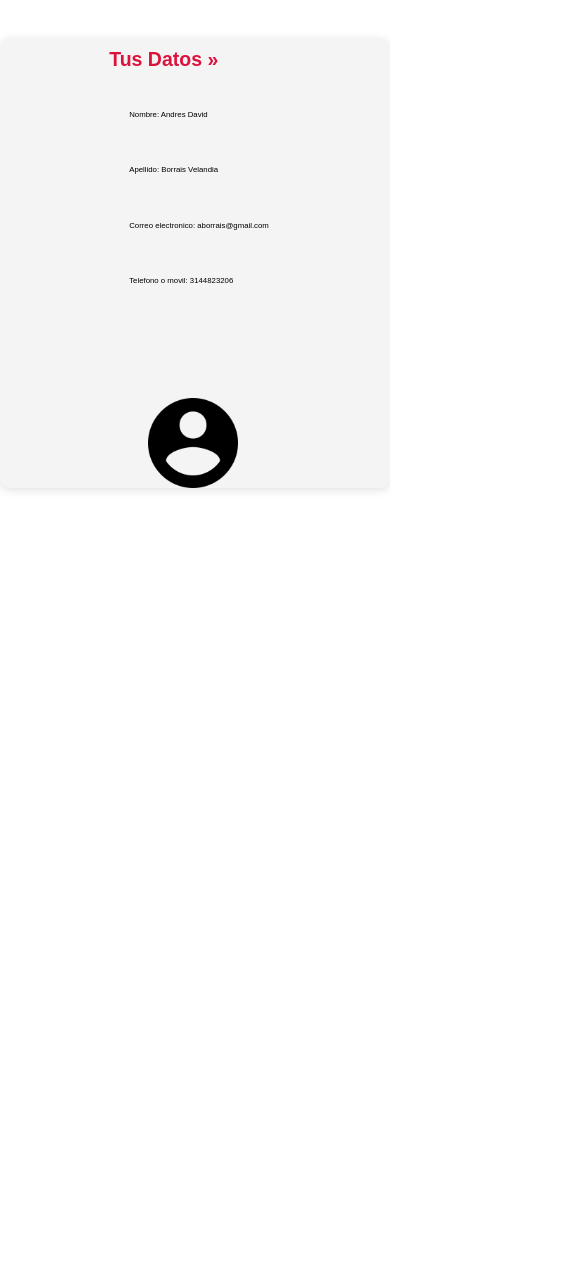
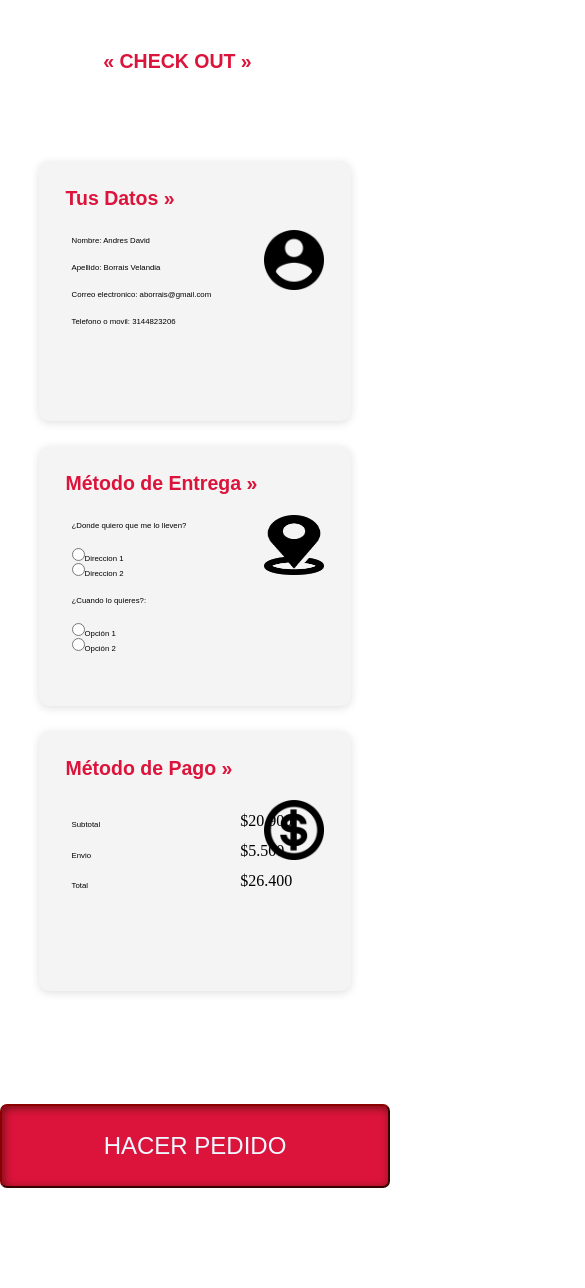
Before and after one commit to KEVING009/ACTIVIDAD, a plain HTML site: page index.html in a window 390 px wide. Shown: the top 1288 px of the page, 585 px wide, since content can reach past the window. Before the commit the page ends 904 px from the top, so only its background shows below. Drawn offline with Linux system fonts and the light colour scheme.

Commit message:
tenth commit

```diff
--- a/css/style.css
+++ b/css/style.css
@@ -8,7 +8,7 @@
 }
 
 body{
-    font-size-adjust: 2000%;
+   font-size-adjust: 100%;
    height: 100%;
    background-color: rgb(255, 255, 255);
 }
@@ -18,19 +18,60 @@
    font-size: clamp(6px, 5vw, 2.0rem);
    margin-bottom:clamp(0.4em,3vh,1em) ;
    color: crimson;
+   width: 70vh;
+
+}
+.title .check{
+  justify-content: center;
+  display: flex;
 
 
 }
 
- .card-container{
+.container{
    display: flex;
+   flex-direction: column;
+   width: 100%;
+   height: 135%;
+   margin-top: -80px;
    justify-content: center;
+
+
+
+}
+
+.card-container1{
+   display: flex;
+   justify-content: space-around;
    align-items: center;
    width: 100%;
    height: 100%;
-    margin-top: -126vh;
+
 }
+.card-container2{
+  display: flex;
+  justify-content: space-around;
+  align-items: center;
+  width: 100%;
+  height: 100%;
 
+}
+.card-container3{
+  display: flex;
+  justify-content: space-around;
+  align-items: center;
+  width: 100%;
+  height: 100%;
+
+}
+.card-container4{
+  display: flex;
+  justify-content: space-around;
+  align-items: center;
+  width: 100%;
+  height: 100%;
+
+}
 .card{
    display: flex;
    justify-content: center;
@@ -43,19 +84,15 @@
 
 }
 
- .image-container{
-    width: 30%;
-    height: 40%;
+img{
+   width: 7%;
+   height: 30%;
    margin-top: -20%;
-    margin-left: 40%;
+   margin-left:20%;
 }
- .content-container{
-    display: flex;
-    flex-direction: column;
-    width: 50%;
-    padding: clamp(10px,2vw,2.5em) clamp(8px,3vw,2.5em);
 
- }
+
+
 
 
 .content-container h1{
@@ -63,6 +100,7 @@
    margin: 0 1.8em 0 0;
    font-size: clamp(6px, 5vw, 2.0rem);
    margin-bottom:clamp(0.4em,3vh,1em) ;
+
 
 }
 
@@ -74,18 +112,94 @@
    margin-bottom:0.8em;
    font-family: sans-serif;
    font-size: clamp(3px,2vw, 1.0rem);
+
 }
 .title{
    display: flex;
    justify-content: center;
    align-items: center;
    margin-top: 60px;
+   height: 20vh;
+
+}
+.pedido{
+  background-color: crimson;
+  font-size: x-large;
+  color: aliceblue;
+  display: flex;
+  justify-content: center;
+  align-items: center;
+  align-self: center;
+  width: 68vh;
+  height: 10vh;
+  border-color: darkred;
+  border-radius: 7px;
+  box-shadow: inset  rgba(97, 15, 15, 0.877) 2px 2px 8px 0px;
+
+}
+p.subtotal {
+
+  margin-top: 15px;
+
+}
+p.envio {
+
+  margin-top: 15px;
+
+}
+p.total {
+  margin-top:15px;
+
+}
+label.subtotal {
+  margin-left: 70%;
+  margin-top: -30px;
+  width: 100px;
+}
+
+label.envio {
+  margin-left: 70%;
+  margin-top: -30px;
+  width: 100px;
+}
+
+label.total {
+  margin-left: 70%;
+  margin-top: -30px;
+  width: 100px;
 
 }
 
+@media (max-width: 1146px) {
+  .card{
+     display: flex;
+     justify-content: center;
+     align-items: center;
+     width: 80%;
+     height: 80%;
+
+  }
+  .content-container{
+     display: flex;
+     flex-direction: column;
+     justify-content: start;
+     align-items: safe;
+     width: 80%;
+     height: 80%;
+
+  }
+  img{
+     margin-left: -6vh;
+     height: 60px;
+     width: 60px;
+  }
+}
+
+
 @media (max-width: 650px) {
      p{
-            padding: 20px;
+           padding: 6px;
+        font-size: 1px;
      }
 }
 
@@ -93,19 +207,78 @@
      .card {
 
           display: flex;
-           flex-direction: column;
-           height: 450px;
+
+          height: 260px;
 
      }
 }
 
 @media (max-width: 650px) {
-      .image-container{
-        margin-left: -2vh;
+  .content-container {
+
+       display: flex;
 
 
-            height: 20%;
-            width: 20%;
+
+  }
+}
+
+@media (max-height: 700px) {
+   .card{
+       height: fit-content;
+   }
+}
+@media(max-height:725px){
+  .container{
+     display: inherit;
+
+  }
+  .card-container1{
+     height: 30%;
+  }
+  .card-container2{
+     height: 30%;
+  }
+  .card-container3{
+     height: 30%;
+  }
+  .card-container4{
+     height: 10%;
   }
 
 }
+@media(max-height:586px){
+  .container{
+     display: inherit;
+
+  }
+  .card-container1{
+     height: 30%;
+  }
+  .card-container2{
+     height: 30%;
+  }
+  .card-container3{
+     height: 30%;
+  }
+  .card-container4{
+     height: 10%;
+  }
+
+}
+@media(max-height:463px){
+  .container{
+     display: inherit;
+
+  }
+  .card-container1{
+     height: 40%;
+  }
+  .card-container2{
+     height: 40%;
+  }
+  .card-container3{
+     height: 40%;
+  }
+
+}
--- a/index.html
+++ b/index.html
@@ -6,12 +6,14 @@
     <meta name="viewport" content="width=device-width, initial-scale=1.0">
     <title>ACTIVIDAD</title>
     <link rel="stylesheet" href="./css/style.css">
+
 </head>
 <body>
     <div class="title">
-      <h1>« CHECK OUT »</h1>
+      <h1 class="check">« CHECK OUT »</h1>
     </div>
-    <div class="card-container">
+    <div class="container">
+    <div class="card-container1">
         <div class="card">
 
             <div class="content-container">
@@ -22,10 +24,64 @@
             <p>Telefono o movil: 3144823206</p>
 
             </div>
-            <div class="image-container">
+
                 <img src="./img/61205.png" alt="icon">
-            </div>
+
         </div>
     </div>
+    <div class="card-container2">
+        <div class="card">
+
+            <div class="content-container">
+            <h1>Método de Entrega »</h1>
+            <p>¿Donde quiero que me lo lleven?</p>
+            <p>
+                <input type="radio" name="direccion" value="direccion1">Direccion 1<br>
+
+                <input type="radio" name="direccion" value="direccion2">Direccion 2<br>
+
+              </p>
+              <p>¿Cuando lo quieres?:</p>
+              <p>
+                  <input type="radio" name="Opción" value="Opción1">Opción 1<br>
+
+                  <input type="radio" name="Opción" value="Opción2">Opción 2<br>
+
+                </p>
+
+
+            </div>
+
+
+
+            <img src="./img/img_93271.png" alt="icon">
+
+        </div>
+    </div>
+    <div class="card-container3">
+        <div class="card">
+
+            <div class="content-container">
+            <h1>Método de Pago »</h1>
+            <p class="subtotal">Subtotal</p>
+            <label class="subtotal" for="subtotal">$20.900</label>
+            <p class="envio">Envio</p>
+            <label class="envio" for="envio">$5.500</label>
+            <p class="total">Total</p>
+            <label class="total" for="total">$26.400</label>
+
+
+
+            </div>
+
+                <img src="./img/currency+dollar+money+icon-1320085755803367648.png" alt="icon">
+
+        </div>
+    </div>
+    <div class="card-container4">
+        <button class="pedido">HACER PEDIDO</button>
+
+    </div>
+
 </body>
 </html>
```
Also changed, not shown: img/ICONO-REPUESTO-A-DOMICILIO.png (added), img/currency+dollar+money+icon-1320085755803367648.png (added), img/img_93271.png (added). Lines whose indentation alone changed are shown as unchanged.
